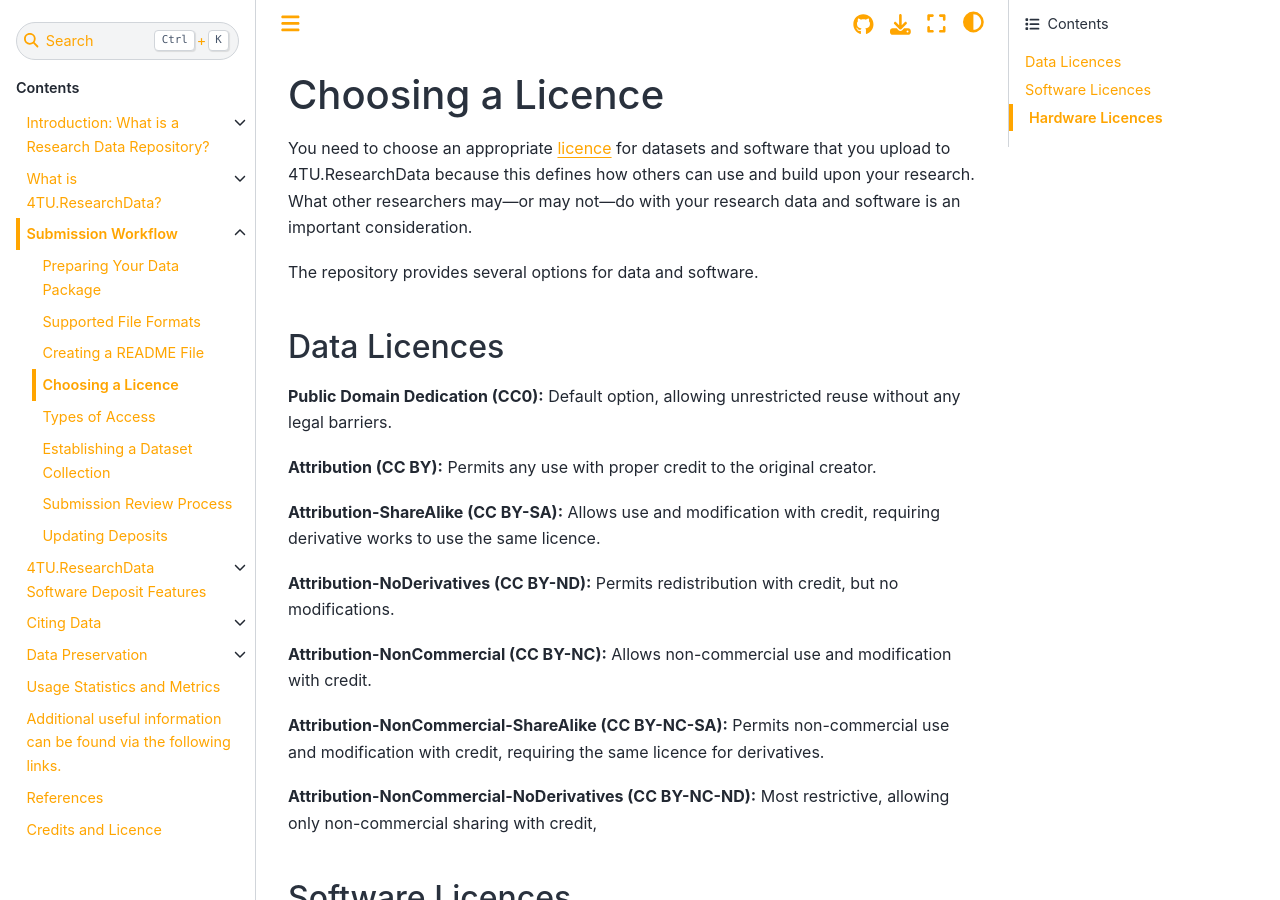
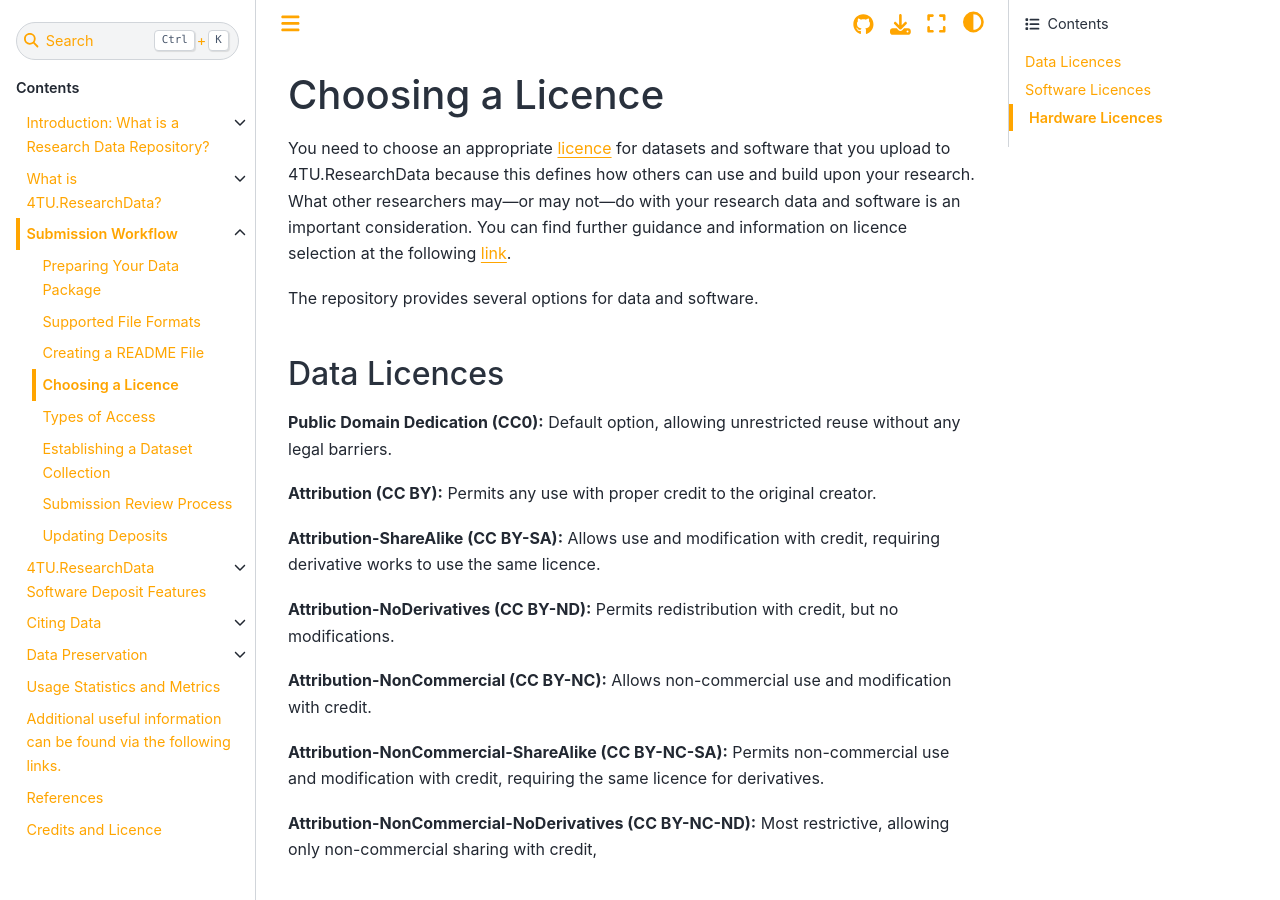
Before and after one commit to TUDelft-books/FAIR4TU_Submission_Help, a Jupyter Book: the page built from book/submission_workflow/choosing_a_licence.md, in a window 1280 px wide and 900 px high. Built offline with Jupyter Book 1.0.4 settings and Sphinx 7.4.7 and the Sphinx Book theme 1.1.4, drawn with Linux system fonts in a browser that asks for light colours; pages that are not in the unit, such as notebooks, are missing from menus; comment, search, counter and statistics services are not loaded.

Commit message:
Update choosing_a_licence.md

```diff
--- a/book/submission_workflow/choosing_a_licence.md
+++ b/book/submission_workflow/choosing_a_licence.md
@@ -1,6 +1,6 @@
 # Choosing a Licence
 
-You need to choose an appropriate [licence](https://choosealicense.com/) for datasets and software that you upload to 4TU.ResearchData because this defines how others can use and build upon your research. What other researchers may—or may not—do with your research data and software is an important consideration.
+You need to choose an appropriate [licence](https://choosealicense.com/) for datasets and software that you upload to 4TU.ResearchData because this defines how others can use and build upon your research. What other researchers may—or may not—do with your research data and software is an important consideration. You can find further guidance and information on licence selection at the following [link](https://creativecommons.org/chooser/).
 
 The repository provides several options for data and software.
 
```
